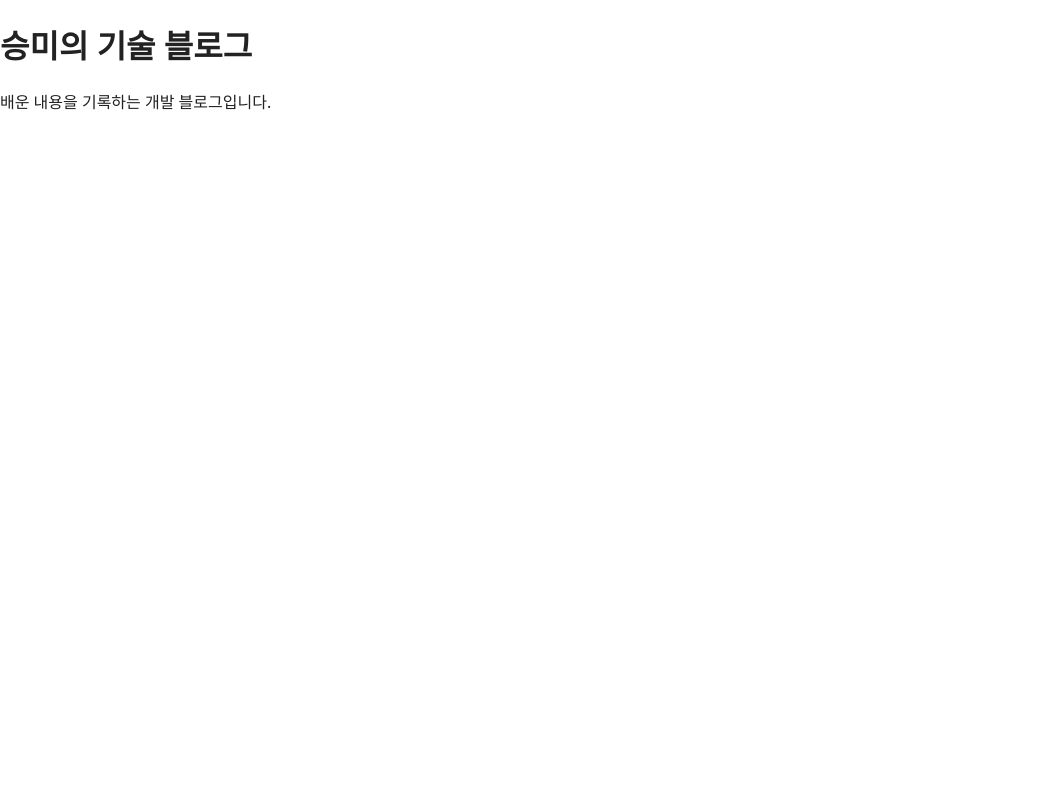
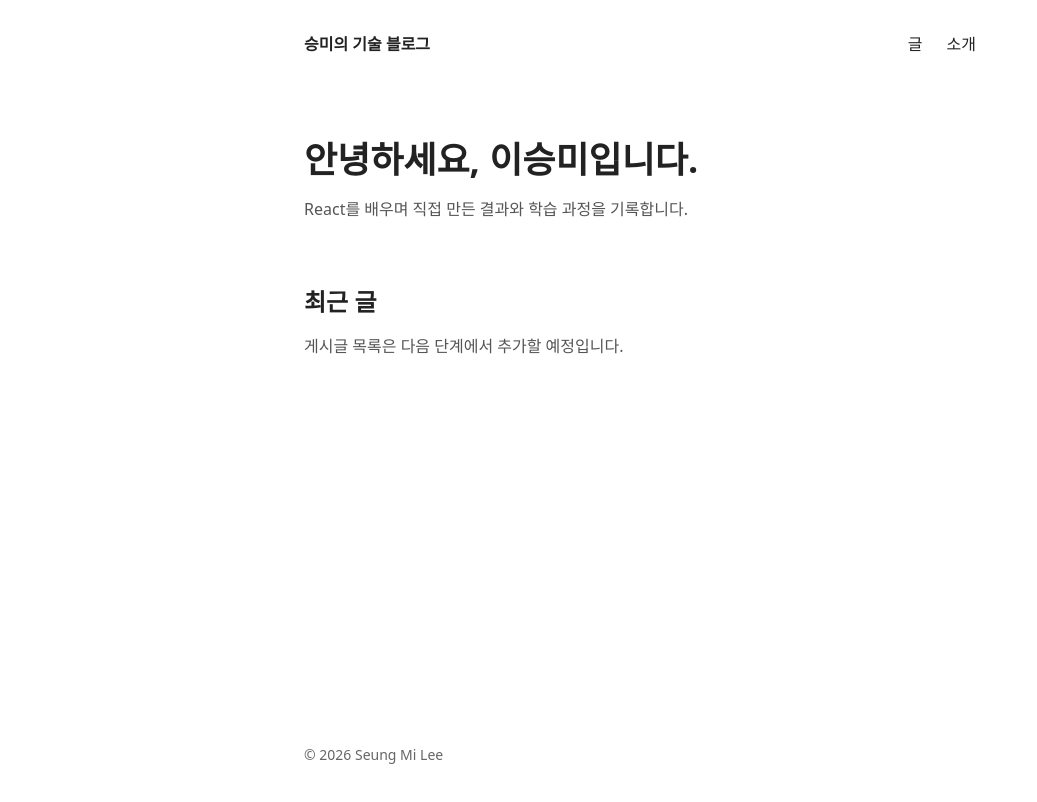
Before and after one commit to dltmdall/react-tech-blog, a React (Vite) app: page / in a window 1280 px wide. Shown: the top 802 px of the page, without its empty margins (0-1037 px from the left). Built offline with nearby package versions, Linux system fonts and the light colour scheme.

Commit message:
feat: 미니멀 블로그 홈 화면 구현 (#2)
* feat: 미니멀 블로그 홈 화면 구현

* style: CSS 파일 끝 줄바꿈 추가

* docs: Day 2 PR 링크 추가

```diff
--- a/src/App.jsx
+++ b/src/App.jsx
@@ -1,9 +1,29 @@
 function App() {
   return (
-    <main>
-      <h1>승미의 기술 블로그</h1>
-      <p>배운 내용을 기록하는 개발 블로그입니다.</p>
-    </main>
+    <>
+      <header>
+        <a href="/">승미의 기술 블로그</a>
+        <nav aria-label="주요 메뉴">
+          <ul>
+            <li><a href="#posts">글</a></li>
+            <li><a href="#about">소개</a></li>
+          </ul>
+        </nav>
+      </header>
+      <main>
+        <section id="about">
+          <h1>안녕하세요, 이승미입니다.</h1>
+          <p>React를 배우며 직접 만든 결과와 학습 과정을 기록합니다.</p>
+        </section>
+        <section id="posts">
+          <h2>최근 글</h2>
+          <p>게시글 목록은 다음 단계에서 추가할 예정입니다.</p>
+        </section>
+      </main>
+      <footer>
+        <small>© 2026 Seung Mi Lee</small>
+      </footer>
+    </>
   )
 }
 
--- a/src/index.css
+++ b/src/index.css
@@ -4,12 +4,99 @@
 
 :root {
   font-family: system-ui, sans-serif;
-  color: #222222;
-  background-color: #ffffff;
+  --color-text: #222222;
+  --color-muted: #555555;
+  --color-subtle: #666666;
+  --color-background: #ffffff;
+  color: var(--color-text);
+  background-color: var(--color-background);
 }
 
 body {
   margin: 0;
   min-width: 320px;
   min-height: 100vh;
+  line-height: 1.6;
 }
+
+#root {
+  display: flex;
+  flex-direction: column;
+  min-height: 100vh;
+}
+
+header,
+main,
+footer {
+  width: 100%;
+  max-width: 720px;
+  margin-inline: auto;
+  padding-inline: 24px;
+}
+
+header {
+  display: flex;
+  justify-content: space-between;
+  align-items: center;
+  padding-block: 32px;
+}
+
+header > a {
+  font-weight: 600;
+}
+
+nav > ul {
+  display: flex;
+  gap: 24px;
+  list-style: none;
+  margin: 0;
+  padding: 0;
+}
+
+header a {
+  color: inherit;
+  text-decoration: none;
+}
+
+header a:hover,
+header a:focus-visible {
+  text-decoration: underline;
+  text-underline-offset: 4px;
+}
+
+main {
+  padding-block: 48px;
+  flex: 1;
+}
+
+#posts {
+  margin-top: 64px;
+}
+
+footer {
+  padding-block: 32px;
+}
+
+h1 {
+  font-size: 2.25rem;
+  line-height: 1.2;
+  margin-top: 0;
+  margin-bottom: 16px;
+}
+
+h2 {
+  font-size: 1.5rem;
+  line-height: 1.3;
+  margin-top: 0;
+  margin-bottom: 16px;
+}
+
+p {
+  margin: 0;
+  color: var(--color-muted);
+}
+
+footer small {
+  font-size: 0.875rem;
+  color: var(--color-subtle);
+}
```
Also changed, not shown: 1 other file (tests, documents, lock files or other folders).
